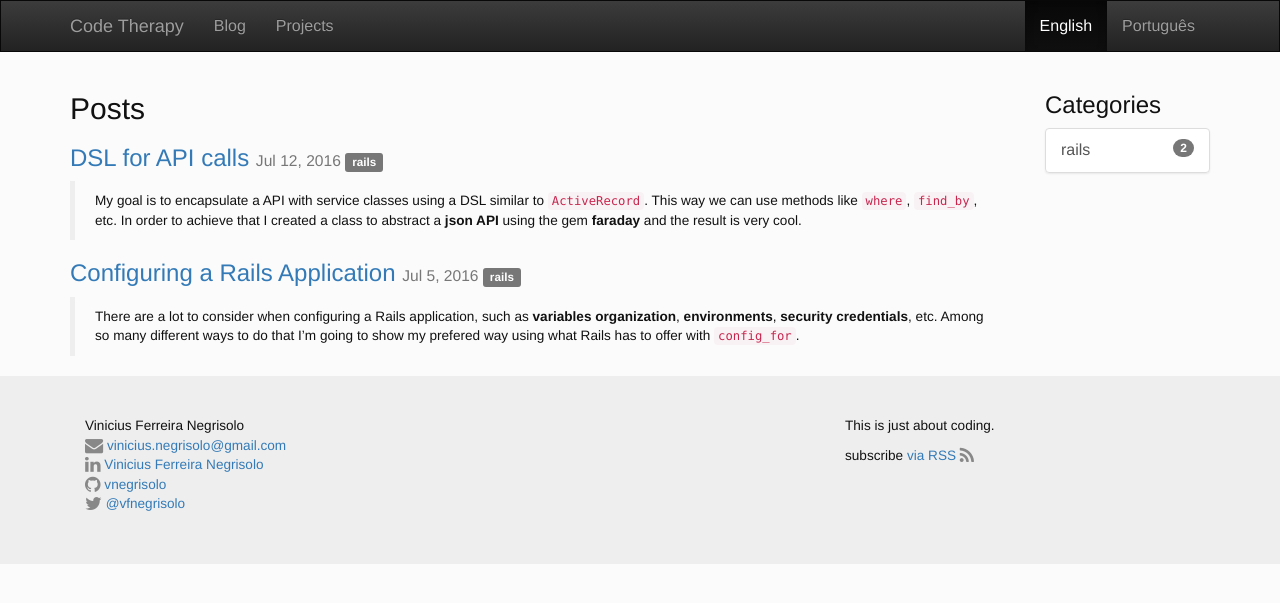
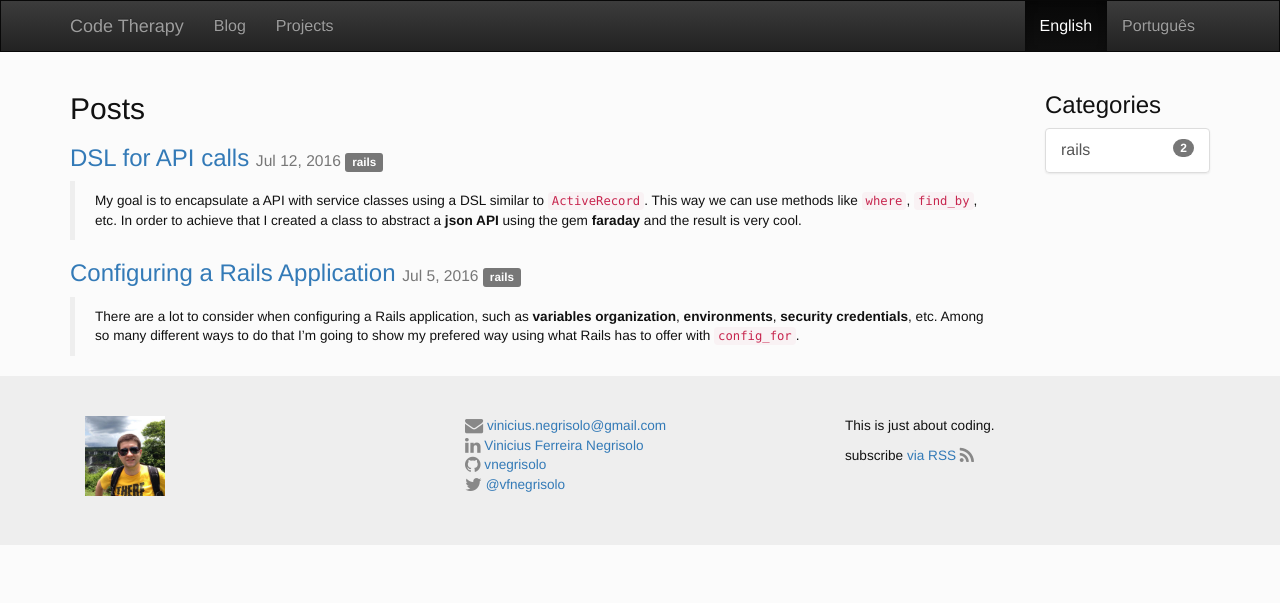
Before and after one commit to vnegrisolo/vnegrisolo.github.io, a Jekyll site: the page built from index.html, in a window 1280 px wide. Shown: the top 603 px of the page. Built offline with Jekyll 4.4.1, drawn with Linux system fonts in a browser that asks for light colours.

Commit message:
Add SEO structure data

```diff
--- a/_config.yml
+++ b/_config.yml
@@ -1,6 +1,8 @@
 baseurl: ""
 url: "https://vnegrisolo.github.io"
 name: Vinicius Ferreira Negrisolo
+job_title: Developer
+image: /images/vinicius.jpeg
 markdown: kramdown
 languages:
   - en
--- a/_includes/footer.html
+++ b/_includes/footer.html
@@ -1,8 +1,10 @@
 <footer class="small">
   <div class="container">
-    <div class="col-md-8">
+    <div class="col-md-4">
+      <img src="{{ site.image }}" alt="{{ site.name }}" height="80" width="80">
+    </div>
+    <div class="col-md-4">
       <ul class="list-unstyled">
-        <li>{{ site.name }}</li>
         <li>{% include social_link.html social="email" %}</li>
         <li>{% include social_link.html social="linkedin" %}</li>
         <li>{% include social_link.html social="github" %}</li>
```
Also changed, not shown: _layouts/default.html (+11 -0 lines), images/vinicius.jpeg (added).
